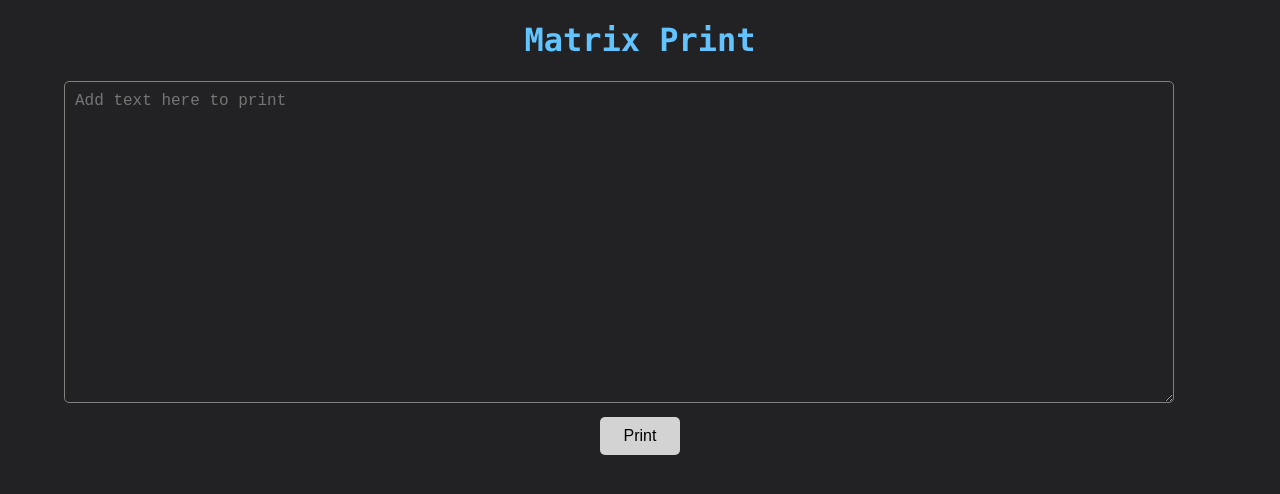
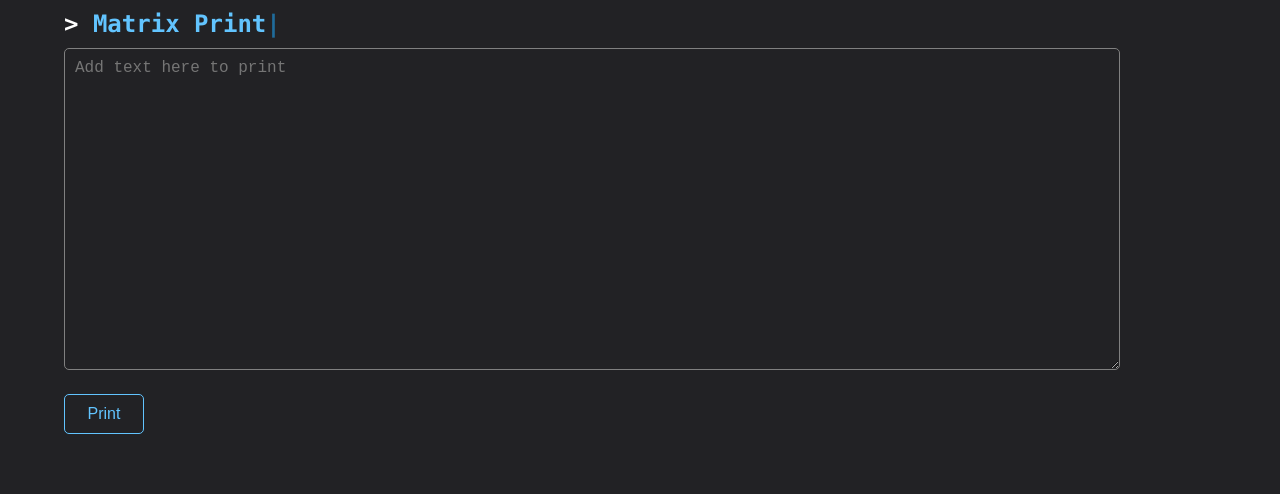
Before and after one commit to charper11/matrix-print-ui, a React (Create React App) app: page / in a window 1280 px wide. Shown: the top 494 px of the page. Built offline with nearby package versions, Linux system fonts and the light colour scheme.

Commit message:
touch up style

```diff
--- a/public/index.html
+++ b/public/index.html
@@ -24,7 +24,7 @@
       work correctly both with client-side routing and a non-root public URL.
       Learn how to configure a non-root public URL by running `npm run build`.
     -->
-    <title>React App</title>
+    <title>Matrix Print</title>
   </head>
   <body>
     <noscript>You need to enable JavaScript to run this app.</noscript>
--- a/src/App.css
+++ b/src/App.css
@@ -2,24 +2,25 @@ body {
   background-color: #222225;
   color: #62c4ff;
   font-family: Menlo, Monaco, Lucida Console, Liberation Mono, DejaVu Sans Mono, Bitstream Vera Sans Mono, Courier New, monospace, serif;
+  margin-left: 5%;
 }
 
 button {
   padding: 10px 20px;
   margin-top: 10px;
   font-size: 16px;
-  background-color: lightgray;
-  border: none;
+  color: #62c4ff;
+  background: transparent;
+  border: 1px solid #62c4ff;
   border-radius: 5px;
   cursor: pointer;
   display: block;
   width: 80px;
-  text-align: center;
-  margin: 0 auto;
 }
 
 button:hover {
-  background-color: darkgray;
+  background-color: #62c4ff;
+  color: #222225;
 }
 
 textarea {
@@ -30,10 +31,14 @@ textarea {
   border: 1px solid gray;
   border-radius: 5px;
   margin-bottom: 10px;
-  margin-left: 5%;
   background: transparent;
 }
 
-.title{
-  text-align: center;
+h2 {
+  display: inline;
 }
+
+.title {
+  margin-top: 10px;
+  margin-bottom: 10px;
+}
--- a/src/App.js
+++ b/src/App.js
@@ -34,7 +34,7 @@ function App() {
   return (
     <div>
       <div className='title'>
-        <h1>Matrix Print</h1>
+        <h2 style={{ color: 'white' }}>></h2><h2> Matrix Print</h2><h2 style={{color: '#206c9b'}}>|</h2>
       </div>
       <textarea
         id="textarea"
```
